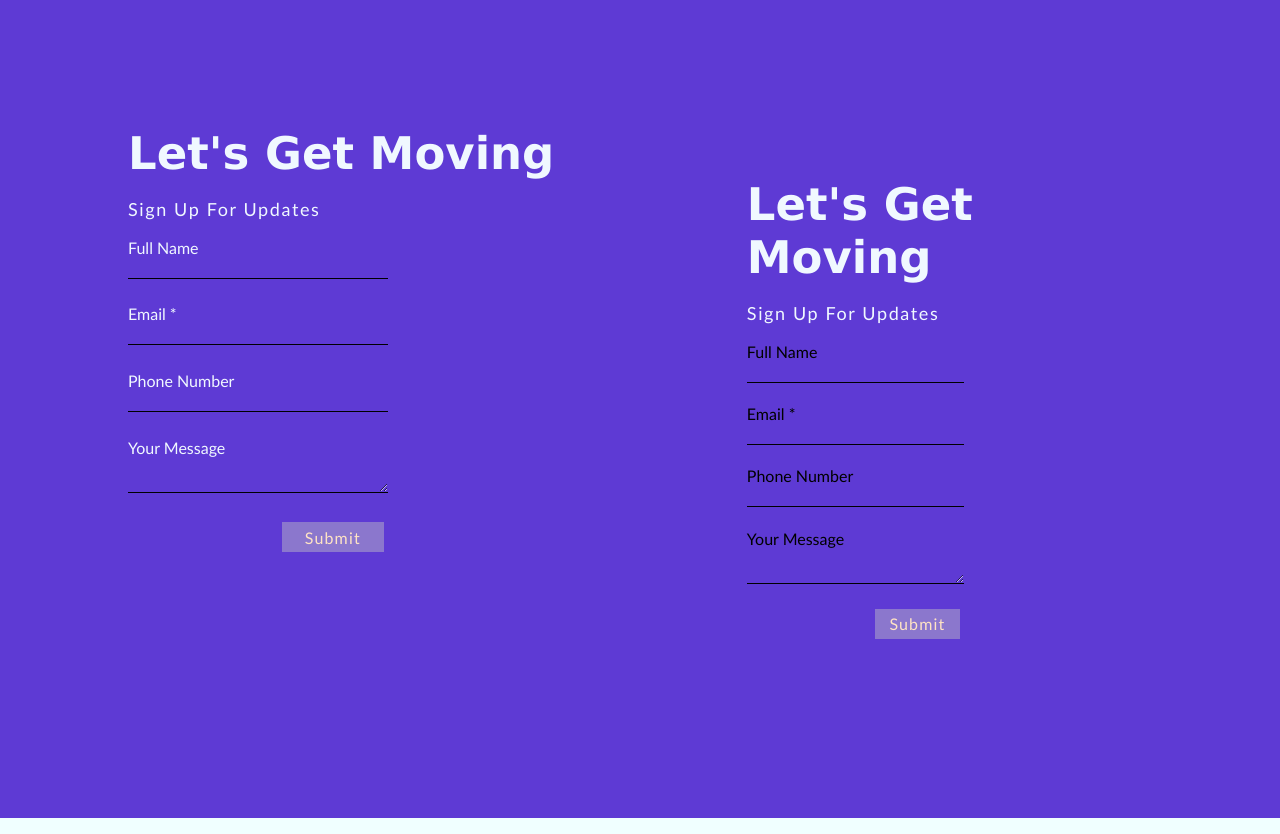
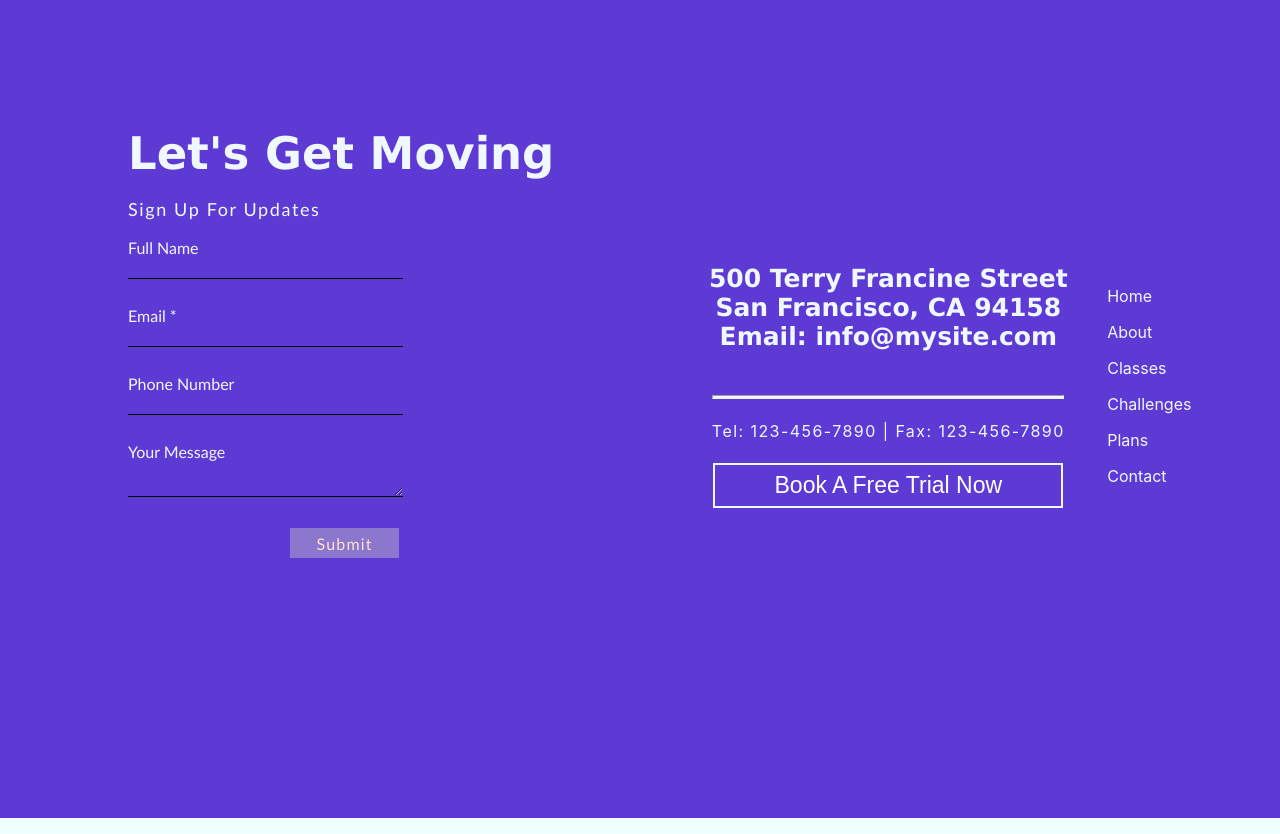
Before and after one commit to sachinCodes98/vishalswateewellness, a React (Create React App) app in the folder website/: page / in a window 1280 px wide. Shown: the part 6460-7294 px from the top of the page. Built offline with nearby package versions, Linux system fonts and the light colour scheme.

Commit message:
footer components added

```diff
--- a/website/src/components/AddressComp/AddressComp.jsx
+++ b/website/src/components/AddressComp/AddressComp.jsx
@@ -1,12 +1,32 @@
-import React from 'react'
-import Heading1 from '../Headings/Heading1'
+import React from "react";
+import Heading1 from "../Headings/Heading1";
+import styles from "../AddressComp/addressComp.module.css";
+import Button1 from "../Button1/Button1";
 
 const AddressComp = () => {
   return (
-    <div>
-        <Heading1 classProp={"heading2"} />
-    </div>
-  )
-}
+    <>
+      <Heading1
+        classProp={"heading3"}
+        contentName={`500 Terry Francine Street San Francisco, CA 94158 Email: info@mysite.com`}
+      />
+      <hr className={styles.hrLine} />
+      <div className={styles.contactSpansContainer}>
+        <span className={styles.contactSpans}>Tel: 123-456-7890 </span>
+        <span className={styles.contactSpans}> | </span>{" "}
+        <span className={styles.contactSpans}>Fax: 123-456-7890</span>
+      </div>
+      <Button1
+        name={"Book A Free Trial Now"}
+        bgColor={"transparent"}
+        border={"2px solid aliceblue"}
+        width={"80%"}
+        color1={"white"}
+        fontSize={"23px"}
+        height={"45px"}
+      />
+    </>
+  );
+};
 
-export default AddressComp
+export default AddressComp;
--- /dev/null
+++ b/website/src/components/AddressComp/addressComp.module.css
@@ -0,0 +1,14 @@
+.hrLine{
+    color: aliceblue;
+    width: 80%;
+    margin-top: 10%;
+    height: 2px;
+    background-color: aliceblue;
+}
+.contactSpansContainer{
+    margin: 5% 0%;
+}
+.contactSpans{
+    color: aliceblue;
+    letter-spacing: 0.09em;
+}
--- a/website/src/components/Button1/Button1.jsx
+++ b/website/src/components/Button1/Button1.jsx
@@ -1,6 +1,6 @@
 import React from "react";
 
-const Button1 = ({ name, bgColor, border, width, color1, fontSize }) => {
+const Button1 = ({ name, bgColor, border, width, color1, fontSize, height }) => {
   return (
     <>
       <button
@@ -10,6 +10,8 @@ const Button1 = ({ name, bgColor, border, width, color1, fontSize }) => {
           width: width,
           color: color1,
           fontSize: fontSize,
+          cursor:'pointer',
+          height:height
         }}
       >
         {name}
--- a/website/src/components/Footer/Footer.jsx
+++ b/website/src/components/Footer/Footer.jsx
@@ -1,6 +1,8 @@
 import React from "react";
 import styles from "./footer.module.css";
 import ContactForm from "../ContactForm/ContactForm";
+import AddressComp from "../AddressComp/AddressComp";
+import FooterNav from "../FooterNavigation/FooterNav";
 
 const Footer = () => {
   return (
@@ -14,7 +16,10 @@ const Footer = () => {
           <ContactForm />
         </div>
         <div className={styles.addressComp}>
-          <ContactForm />
+          <AddressComp />
+        </div>
+        <div className={styles.footerNavComp}>
+          <FooterNav />
         </div>
       </div>
     </div>
--- a/website/src/components/Footer/footer.module.css
+++ b/website/src/components/Footer/footer.module.css
@@ -5,18 +5,28 @@
 }
 .footerMain{
     height: 90%;
+    width: 100%;
     /* margin-top:10%; */
     background-color: #5e3ad4;
     display: flex;
 }
 .formContainer{
     /* border: 1px solid white; */
-    width: 40%;
+    width: 47%;
     margin-left: 10%;
     padding-top: 10% ;
     color:aliceblue ;
     /* margin: auto; */
 }
 .addressComp{
+    /* border: 1px solid white; */
+    margin: auto;
+    width: 38%;
+    text-justify: distribute;
+}
+.footerNavComp{
+    /* border: 1px solid white; */
+    width: 15%;
+    text-align: center;
     margin: auto;
 }
--- /dev/null
+++ b/website/src/components/FooterNavigation/FooterNav.jsx
@@ -0,0 +1,17 @@
+import React from 'react'
+import styles from "../FooterNavigation/footerNav.module.css"
+
+const FooterNav = () => {
+  return (
+    <>
+        <p className={styles.footerNavLink}>Home</p>
+        <p className={styles.footerNavLink}>About</p>
+        <p className={styles.footerNavLink}>Classes</p>
+        <p className={styles.footerNavLink}>Challenges</p>
+        <p className={styles.footerNavLink}>Plans</p>
+        <p className={styles.footerNavLink}>Contact</p>
+    </>
+  )
+}
+
+export default FooterNav
--- /dev/null
+++ b/website/src/components/FooterNavigation/footerNav.module.css
@@ -0,0 +1,4 @@
+.footerNavLink{
+    color: aliceblue;
+    text-align: left;
+}
--- a/website/src/components/Headings/Heading1.jsx
+++ b/website/src/components/Headings/Heading1.jsx
@@ -1,6 +1,7 @@
 import React from "react";
 import "./heading1.css";
 import "./heading2.css"
+import "./heading3.css"
 
 const Heading1 = (props) => {
   const { classProp, contentName } = props;
--- /dev/null
+++ b/website/src/components/Headings/heading3.css
@@ -0,0 +1,9 @@
+.heading3{
+    color:aliceblue;
+    font-size: 25px;
+    font-weight: 900;
+    font-family: Verdana, Geneva, Tahoma, sans-serif;
+    width: 90%;
+    margin: auto;
+    text-justify: inter-word;
+}
```
